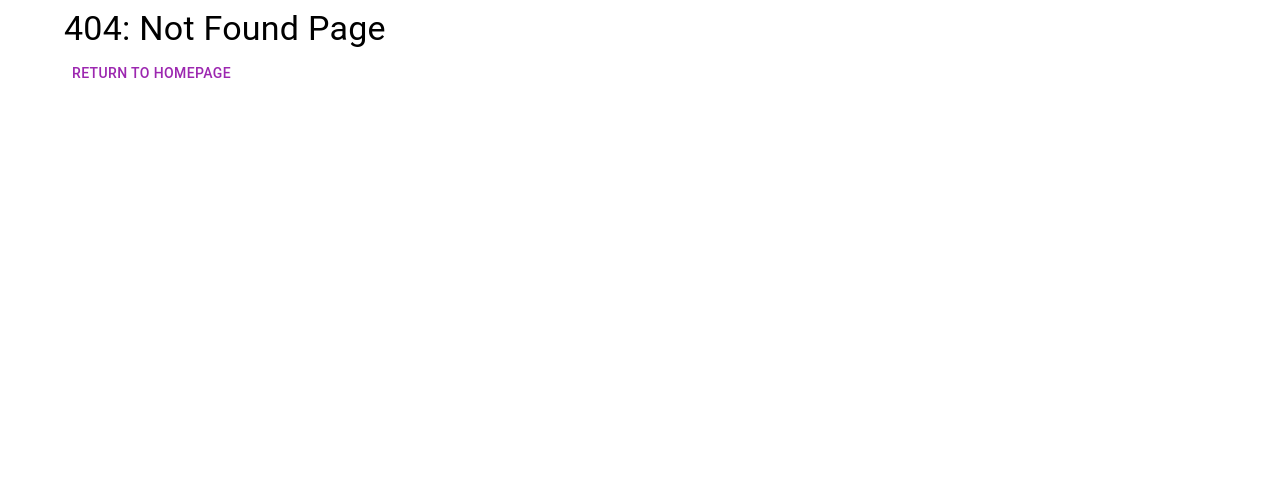
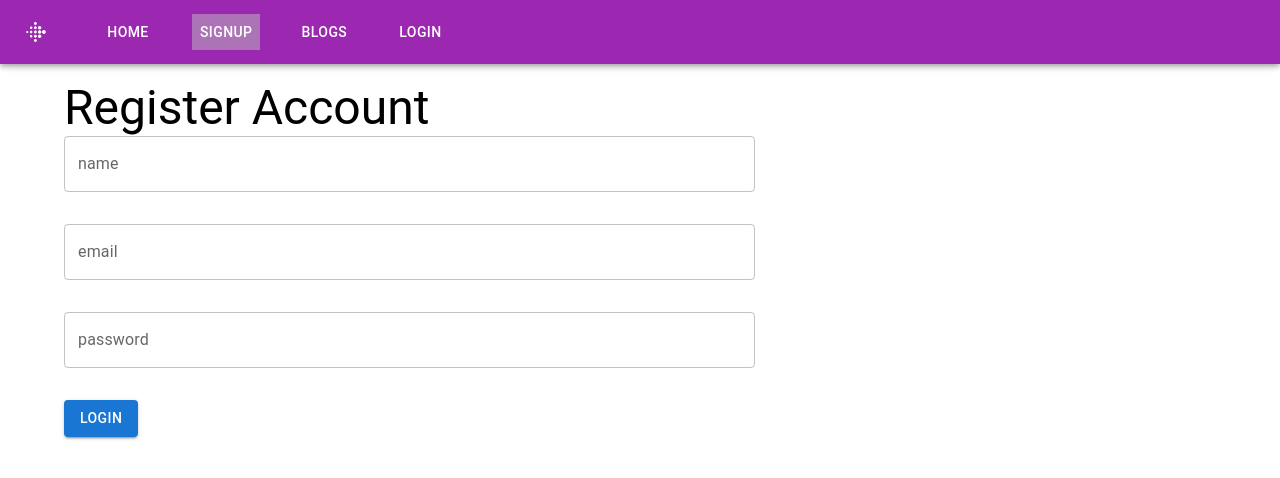
Before and after one commit to Nis13/react-basics, a React (Vite) app: page /signup in a window 1280 px wide. Before the commit this address had no page. Shown: the top 478 px of the page. Built offline with nearby package versions, Linux system fonts and the light colour scheme.

Commit message:
add user login and signup

```diff
--- a/src/hooks/getuserapi.tsx
+++ b/src/hooks/getuserapi.tsx
@@ -6,7 +6,6 @@ const GetUserApi = () => {
   const [error, setError] = useState<string | null>(null);
   const [data, setData] = useState([]);
 
-  useEffect(() => {
   const fetchUser = async () => {
     try {
       const response = await axios.get(
@@ -21,10 +20,11 @@ const GetUserApi = () => {
       setIsLoading(false);
     }
   };
+  useEffect(() => {
     fetchUser();
   }, []);
 
-  return { isLoading, data, error };
+  return { isLoading, data, error, fetchUser };
 };
 
 export default GetUserApi;
--- /dev/null
+++ b/src/hooks/loginapi.tsx
@@ -0,0 +1,26 @@
+import axios from "axios";
+
+interface ILogin {
+  email: string;
+  password: string;
+}
+const LoginApi = async (loginData: ILogin) => {
+  try {
+    console.log("loggining in");
+    const response = await axios.post(
+      "http://localhost:3000/auth/login",
+      loginData
+    );
+    const accessToken = response.data.accessToken;
+    return accessToken ? "Login Successful" : "Login Failed";
+  } catch (error) {
+    if (axios.isAxiosError(error) && error.response) {
+      return `${error.response.data.message}`;
+    } else {
+      console.error("Error:", error);
+      return "An unexpected error occurred";
+    }
+  }
+};
+
+export default LoginApi;
--- /dev/null
+++ b/src/hooks/signupapi.tsx
@@ -0,0 +1,22 @@
+import axios from "axios";
+
+interface ISignup {
+  name: string;
+  email: string;
+  password: string;
+}
+export const SignupApi = async (userData: ISignup) => {
+  try {
+    console.log(userData);
+    const response = await axios.post(
+      "http://localhost:3000/auth/signup",
+      userData
+    );
+    // console.log(response);
+    return response.status === 201
+      ? "Registraion successful!"
+      : "Registration failed.";
+  } catch (error) {
+    return `An error occurred ${error}`;
+  }
+};
--- /dev/null
+++ b/src/interfaces/navbar.interface.tsx
@@ -0,0 +1,4 @@
+export interface IPath {
+  name: string;
+  link: string;
+}
--- a/src/interfaces/user.interface.tsx
+++ b/src/interfaces/user.interface.tsx
@@ -1,7 +1,7 @@
 export interface IUserData {
   name: string;
   address: string;
-  contact: number;
+  contact: string;
   email: string;
   gender: string;
 }
--- a/src/layout/layout.tsx
+++ b/src/layout/layout.tsx
@@ -1,10 +1,22 @@
+import { IPath } from "../interfaces/navbar.interface";
 import Navbarpage from "../pages/navbarpage";
 import { Outlet } from "react-router-dom";
 
 const Layout = () => {
+  const pages: IPath[] = [
+    { name: "Home", link: "/" },
+    // { name: "About", link: "/about" },
+    // { name: "Blog", link: "/blog" },
+    // { name: "Contact", link: "/contact" },
+    // { name: "Product", link: "/product" },
+    // { name: "User", link: "/user" },
+    { name: "signup", link: "signup" },
+    { name: "blogs", link: "blog" },
+    { name: "login", link: "login" },
+  ];
   return (
     <>
-      <Navbarpage />
+      <Navbarpage pages={pages} />
       <main className="content">
         <Outlet />
       </main>
--- /dev/null
+++ b/src/pages/loginpage.tsx
@@ -0,0 +1,77 @@
+import { Box, Button, Container, TextField, Typography } from "@mui/material";
+import { Form, Formik } from "formik";
+import { useState } from "react";
+import LoginApi from "../hooks/loginapi";
+
+const LoginPage = () => {
+  const [responseStatus, setResponseStatus] = useState<string | null>(null);
+  return (
+    <Container>
+      <Typography variant="h3">Register Account</Typography>
+      <Formik
+        initialValues={{
+          name: "",
+          password: "",
+          email: "",
+        }}
+        onSubmit={async (values, { resetForm }) => {
+          const result = await LoginApi(values);
+          console.log(result);
+          setResponseStatus(result);
+          resetForm();
+        }}
+      >
+        {(props) => {
+          const { values, handleChange, errors, touched, isSubmitting } = props;
+          return (
+            <Form>
+              <Box
+                sx={{
+                  display: "flex",
+                  flexDirection: "column",
+                  maxWidth: "60%",
+                  gap: "2rem",
+                }}
+              >
+                <TextField
+                  label="email"
+                  type="email"
+                  name="email"
+                  value={values.email}
+                  onChange={handleChange}
+                />
+                {errors.email && touched.email ? (
+                  <Box color={"red"}>{errors.email}</Box>
+                ) : null}
+
+                <TextField
+                  label="password"
+                  type="password"
+                  name="password"
+                  value={values.password}
+                  onChange={handleChange}
+                />
+                {errors.password && touched.password ? (
+                  <Box color={"red"}>{errors.password}</Box>
+                ) : null}
+                <Box>
+                  <Button
+                    variant="contained"
+                    type="submit"
+                    sx={{ backgroundColor: "" }}
+                    disabled={isSubmitting}
+                  >
+                    Login
+                  </Button>
+                </Box>
+              </Box>
+            </Form>
+          );
+        }}
+      </Formik>
+      {responseStatus && <p>{responseStatus}</p>}
+    </Container>
+  );
+};
+
+export default LoginPage;
--- a/src/pages/navbarpage.tsx
+++ b/src/pages/navbarpage.tsx
@@ -1,17 +1,12 @@
 import { AppBar, Box, Toolbar, Button } from "@mui/material";
 import FitbitIcon from "@mui/icons-material/Fitbit";
 import { NavLink } from "react-router-dom";
+import { IPath } from "../interfaces/navbar.interface";
 
-const Navbarpage = () => {
-  const pages = [
-    { name: "Home", link: "/" },
-    { name: "About", link: "/about" },
-    { name: "Blog", link: "/blog" },
-    { name: "Contact", link: "/contact" },
-    { name: "Product", link: "/product" },
-    { name: "User", link: "/user" },
-  ];
-
+interface INavbarProps {
+  pages: IPath[];
+}
+const Navbarpage: React.FC<INavbarProps> = ({ pages }) => {
   return (
     <AppBar position="fixed" color="secondary">
       <Toolbar sx={{ gap: "3rem" }}>
--- /dev/null
+++ b/src/pages/signuppage.tsx
@@ -0,0 +1,101 @@
+import { Box, Button, Container, TextField, Typography } from "@mui/material";
+import { Form, Formik } from "formik";
+import { useState } from "react";
+import * as Yup from "yup";
+import { SignupApi } from "../hooks/signupapi";
+
+const SignupPage = () => {
+  const [responseStatus, setResponseStatus] = useState<string | null>(null);
+  const signupSchema = Yup.object().shape({
+    name: Yup.string().required("Name is required"),
+    email: Yup.string()
+      .email("should be in email format eg: abc@mail.com")
+      .required("Email is Required"),
+    password: Yup.string()
+      .required("Please Enter your password")
+      .matches(
+        /^(?=.*[a-z])(?=.*[A-Z])(?=.*\d)(?=.*[!@#$%^&*])(?=.{8,})/,
+        "Must Contain 8 Characters, One Uppercase, One Lowercase, One Number and One Special Case Character"
+      ),
+  });
+  return (
+    <Container>
+      <Typography variant="h3">Register Account</Typography>
+      <Formik
+        initialValues={{
+          name: "",
+          password: "",
+          email: "",
+        }}
+        validationSchema={signupSchema}
+        onSubmit={async (values, { resetForm }) => {
+          const result = await SignupApi(values);
+          setResponseStatus(result);
+          resetForm();
+        }}
+      >
+        {(props) => {
+          const { values, handleChange, errors, touched, isSubmitting } = props;
+          return (
+            <Form>
+              <Box
+                sx={{
+                  display: "flex",
+                  flexDirection: "column",
+                  maxWidth: "60%",
+                  gap: "2rem",
+                }}
+              >
+                <TextField
+                  label="name"
+                  type="text"
+                  name="name"
+                  value={values.name}
+                  onChange={handleChange}
+                />
+                {errors.name && touched.name ? (
+                  <Box color={"red"}>{errors.name}</Box>
+                ) : null}
+
+                <TextField
+                  label="email"
+                  type="email"
+                  name="email"
+                  value={values.email}
+                  onChange={handleChange}
+                />
+                {errors.email && touched.email ? (
+                  <Box color={"red"}>{errors.email}</Box>
+                ) : null}
+
+                <TextField
+                  label="password"
+                  type="password"
+                  name="password"
+                  value={values.password}
+                  onChange={handleChange}
+                />
+                {errors.password && touched.password ? (
+                  <Box color={"red"}>{errors.password}</Box>
+                ) : null}
+                <Box>
+                  <Button
+                    variant="contained"
+                    type="submit"
+                    sx={{ backgroundColor: "" }}
+                    disabled={isSubmitting}
+                  >
+                    Login
+                  </Button>
+                </Box>
+              </Box>
+            </Form>
+          );
+        }}
+      </Formik>
+      {responseStatus && <p>{responseStatus}</p>}
+    </Container>
+  );
+};
+
+export default SignupPage;
--- a/src/pages/userpage.tsx
+++ b/src/pages/userpage.tsx
@@ -5,8 +5,10 @@ import Select from "react-select";
 import { Form, Formik } from "formik";
 import * as Yup from "yup";
 import GetUserpage from "./getuserpage";
+import GetUserApi from "../hooks/getuserapi";
 
 const Userpage = () => {
+  const { fetchUser } = GetUserApi();
   const options = [
     { value: "female", label: "Female" },
     { value: "male", label: "Male" },
@@ -21,15 +23,11 @@ const Userpage = () => {
       .email("should be in email format eg: abc@mail.com")
       .required("Email is Required"),
     gender: Yup.string(),
-    contact: Yup.number()
-      .positive()
-      .integer()
-      .test(
-        "len",
-        "Must be exactly 10 digits",
-        (val) => val?.toString().length === 10
-      )
-      .required("Required"),
+    contact: Yup.string()
+      .required("Required")
+      .matches(/^[0-9+]*$/, "Phone numbers can only contain numbers and +")
+      .min(10, "Phone number must be Minimum 10 Digits")
+      .max(10, "Phone number must be Maximum 10 Digits"),
   });
 
   return (
@@ -40,7 +38,7 @@ const Userpage = () => {
           initialValues={{
             name: "",
             address: "",
-            contact: 0,
+            contact: "",
             email: "",
             gender: options[0].value,
           }}
@@ -49,6 +47,7 @@ const Userpage = () => {
             const result = await PostUser(values);
             setResponseStatus(result);
             resetForm();
+            fetchUser();
           }}
         >
           {(props) => {
--- a/src/routes/approutes.tsx
+++ b/src/routes/approutes.tsx
@@ -1,28 +1,50 @@
 import { Route, Routes } from "react-router-dom";
 import Layout from "../layout/layout";
 import Homepage from "../pages/homepage";
-import Aboutpage from "../pages/aboutpage";
 import Blogpage from "../pages/blogpage";
-import Contactpage from "../pages/contactpage";
 import Notfoundpage from "../pages/notfoundpage";
-import Productpage from "../pages/productpage";
-import Userpage from "../pages/userpage";
+import SignupPage from "../pages/signuppage";
+import ProtectedRoute from "./protectedroute";
+import LoginPage from "../pages/loginpage";
 
 const AppRoutes = () => {
-  const routes = [
+  const isAuthenticated = () => {
+    return false;
+  };
+  // const routes = [
+  //   { id: 1, path: "/", element: <Homepage /> },
+  //   { id: 2, path: "about", element: <Aboutpage /> },
+  //   { id: 3, path: "blog", element: <Blogpage /> },
+  //   { id: 4, path: "contact", element: <Contactpage /> },
+  //   { id: 5, path: "product", element: <Productpage /> },
+  //   { id: 6, path: "user", element: <Userpage /> },
+  //   { id: 7, path: "signup", element: <SignupPage /> },
+  // ];
+  const unprotectedRoutes = [
     { id: 1, path: "/", element: <Homepage /> },
-    { id: 2, path: "about", element: <Aboutpage /> },
-    { id: 3, path: "blog", element: <Blogpage /> },
-    { id: 4, path: "contact", element: <Contactpage /> },
-    { id: 5, path: "product", element: <Productpage /> },
-    { id: 6, path: "user", element: <Userpage /> },
+    { id: 7, path: "signup", element: <SignupPage /> },
+    { id: 8, path: "login", element: <LoginPage /> },
   ];
+  const protectedRoutes = [{ id: 3, path: "blog", element: <Blogpage /> }];
+
   return (
     <Routes>
       <Route path="/" element={<Layout />}>
-        {routes.map((route) => (
+        {unprotectedRoutes.map((route) => (
           <Route path={route.path} element={route.element} key={route.id} />
         ))}
+        <Route
+          path="/"
+          element={
+            <ProtectedRoute
+              isAuthenticated={isAuthenticated()}
+            ></ProtectedRoute>
+          }
+        >
+          {protectedRoutes.map((route) => (
+            <Route path={route.path} element={route.element} key={route.id} />
+          ))}
+        </Route>
       </Route>
       <Route path="*" element={<Notfoundpage />} />
     </Routes>
--- /dev/null
+++ b/src/routes/protectedroute.tsx
@@ -0,0 +1,18 @@
+import React from "react";
+import { Navigate, Outlet } from "react-router-dom";
+
+const ProtectedRoute: React.FC<{ isAuthenticated: boolean }> = ({
+  isAuthenticated,
+}) => {
+  if (!isAuthenticated) {
+    return <Navigate to="/" replace={true} />;
+  }
+
+  return (
+    <>
+      <Outlet />;
+    </>
+  );
+};
+
+export default ProtectedRoute;
```
Lines whose indentation alone changed are shown as unchanged.
